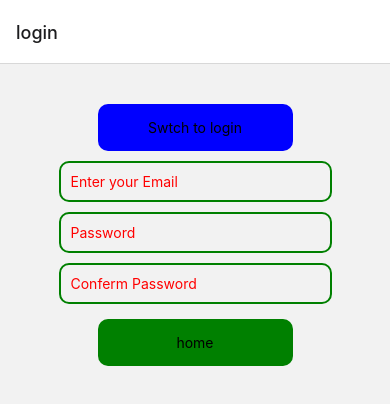
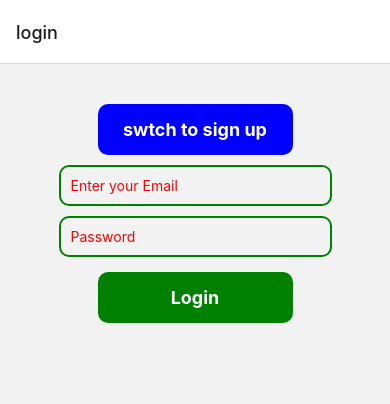
Before and after one commit to alnooristiak/image-picker-RN, a React Native app: screen /login in a window 390 px wide. Shown: the top 404 px of the page. Built offline with nearby package versions, Linux system fonts and the light colour scheme.

Commit message:
adding login sign up screen swtch button hendeler

```diff
--- a/src/components/login/Login.js
+++ b/src/components/login/Login.js
@@ -3,7 +3,7 @@ import React, { useState } from "react";
 
 const Login = (props) => {
   const [authState, setAuthState] = useState({
-    mode: 'Login',
+    mode: 'login',
     inputs: {
       email: '',
       password: '',
@@ -14,8 +14,20 @@ const Login = (props) => {
   const swtchViews = () => {
     setAuthState({
       ...authState,
-      mode: 'signUp'
+      mode: authState.mode === "login" ? "signup" : "login"
     })
+  }
+
+  let confirmPassFild = null;
+  if (authState.mode === "signup"){
+    confirmPassFild = (
+      <TextInput
+        style={styles.inputSections}
+        placeholderTextColor={'red'}
+        placeholder="Conferm Password"
+        value={authState.inputs.confirmPassword}
+        />
+    )
   }
 
   return (
@@ -25,7 +37,7 @@ const Login = (props) => {
         onPress={() => swtchViews()
         }
       >
-        <Text>{authState.mode === "login" ? "swtch to sign up" : "Swtch to login"}</Text>
+        <Text style={styles.btnText}>{authState.mode === "login" ? "swtch to sign up" : "Swtch to login"}</Text>
       </TouchableOpacity>
 
       <View style={styles.inputContainer}>
@@ -39,20 +51,16 @@ const Login = (props) => {
         placeholderTextColor={'red'}
         placeholder="Password"
         />
-        <TextInput
-        style={styles.inputSections}
-        placeholderTextColor={'red'}
-        placeholder="Conferm Password"
-        />
+        {confirmPassFild}
       </View>
 
       <TouchableOpacity
       style={{...styles.btnStyles, marginTop: 15}}
-        onPress={() => {
-          props.navigation.navigate("home");
-        }}
+        // onPress={() => {
+        //   props.navigation.navigate("home");
+        // }}
       >
-        <Text>home</Text>
+        <Text style={styles.btnText}>{authState.mode === "login" ? "Login" : "signup"}</Text>
       </TouchableOpacity>
     </View>
   );
@@ -84,5 +92,10 @@ const styles = StyleSheet.create({
   },
   signUpBtn : {
     backgroundColor: 'green'
+  },
+  btnText: {
+    color: 'white',
+    fontWeight: 'bold',
+    fontSize: 18
   }
 });
```
